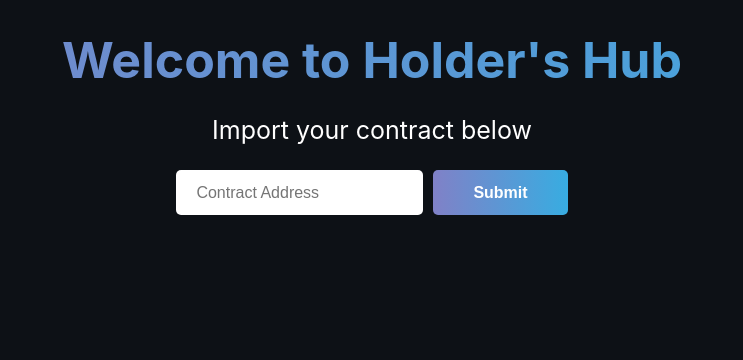
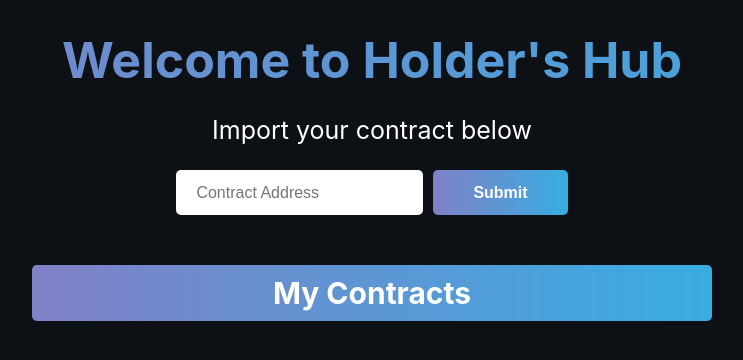
Before and after one commit to samsnedeker/holders-hub, a React (Create React App) app: page / in a window 1280 px wide. Shown: the top 360 px of the page, without its empty margins (268-1011 px from the left). Built offline with nearby package versions, Linux system fonts and the light colour scheme.

Commit message:
my contracts container

```diff
--- a/package.json
+++ b/package.json
@@ -12,7 +12,7 @@
     "web-vitals": "^2.1.4"
   },
   "scripts": {
-    "start": "react-scripts start",
+    "start": "PORT=3002 react-scripts start",
     "build": "react-scripts build",
     "test": "react-scripts test",
     "eject": "react-scripts eject"
--- a/src/App.js
+++ b/src/App.js
@@ -18,6 +18,11 @@ const App = () => {
             Import your contract below
           </p>
           <ContractInputForm></ContractInputForm>
+          <div className="my-contracts-container">
+            <p className="body-text gradient-background">
+              My Contracts
+            </p>
+          </div>
         </div>
       </header>
     </div>
--- a/src/components/ContractInputForm.js
+++ b/src/components/ContractInputForm.js
@@ -51,7 +51,7 @@ class ContractInputForm extends Component {
           <form onSubmit={this.handleValidation}>
             <label>
               <input className="contract-input" placeholder="Contract Address" type="text" address={this.state.address}  onChange={this.handleChange}></input>
-              <input className="cta-button import-contract-button" type="submit" value="Submit" />
+              <input className="cta-button gradient-background" type="submit" value="Submit" />
             </label>
           </form>
         </div>
--- a/src/styles/App.css
+++ b/src/styles/App.css
@@ -37,6 +37,18 @@
   color: white;
 }
 
+.body-text {
+  font-size: 30px;
+  font-weight: bold;
+  background-color: white;
+  margin-left: 300px;
+  margin-right: 300px;
+  border-radius: 5px;
+  margin-top: 50px;
+  padding: 10px;
+  color: white;
+}
+
 .cta-button {
   height: 45px;
   border: 0;
@@ -50,7 +62,7 @@
   color: white;
 }
 
-.import-contract-button {
+.gradient-background {
   background: -webkit-linear-gradient(left, #c657ae, #35aee2);
   background-size: 200% 200%;
   animation: gradient-animation 4s ease infinite;
```
